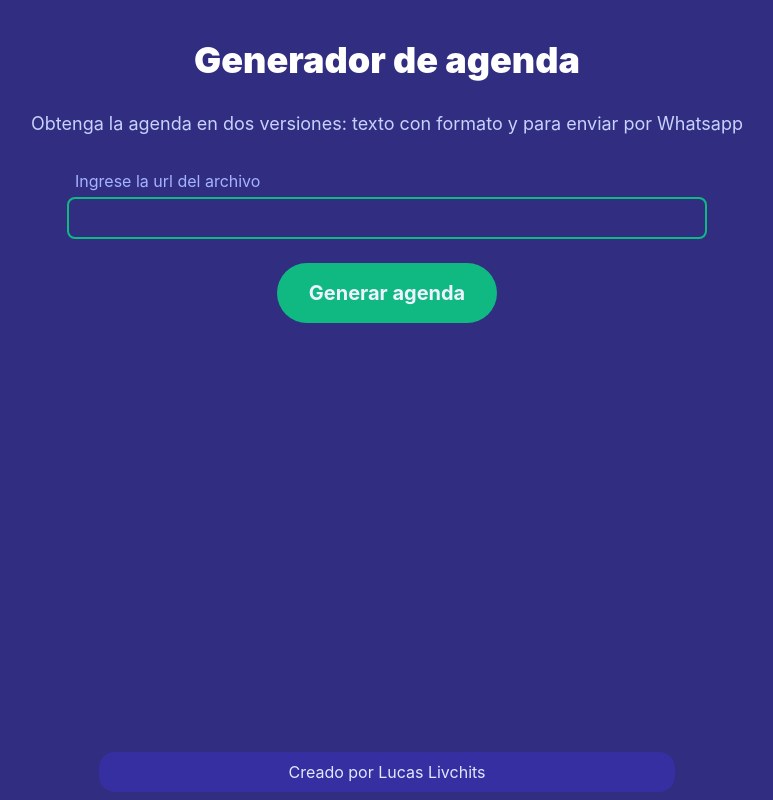
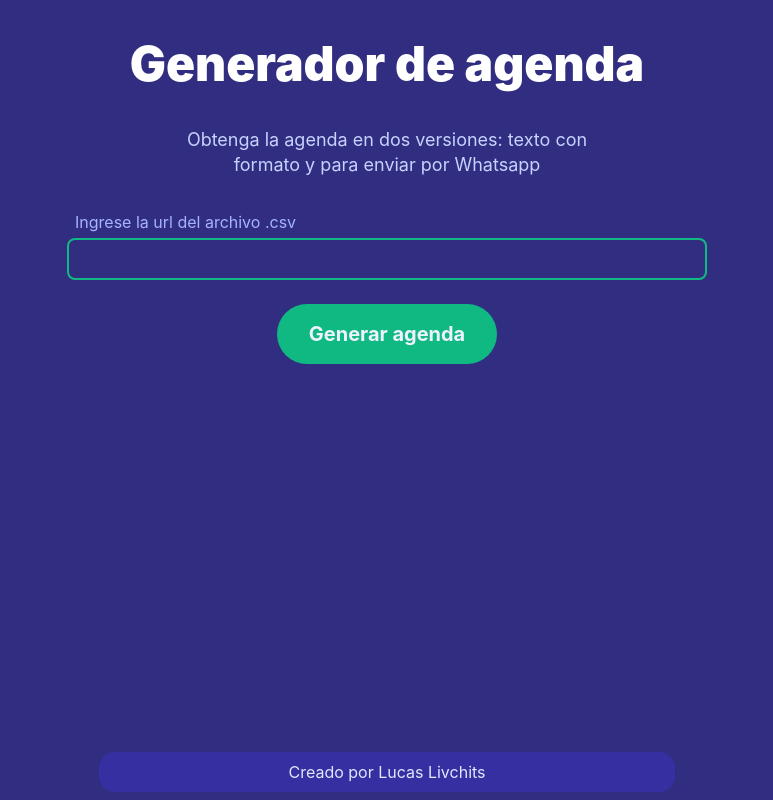
Before and after one commit to livchits/agenda-generator, a React (Vite) app: page / in a window 1280 px wide. Shown: the whole page, without its empty margins (253-1026 px from the left). Built offline with nearby package versions, Linux system fonts and the light colour scheme.

Commit message:
Add styles for largers screens

```diff
--- a/src/App.jsx
+++ b/src/App.jsx
@@ -9,10 +9,10 @@ function App() {
     <Container>
       <main>
         <section className='px-2 text-center'>
-          <h1 className='py-8 mt-2 text-4xl font-black text-white'>
+          <h1 className='py-8 my-2 text-4xl sm:text-5xl font-black text-white'>
             Generador de agenda
           </h1>
-          <p className='text-lg leading-snug text-indigo-200'>
+          <p className='mx-auto max-w-md text-lg leading-snug text-indigo-200'>
             Obtenga la agenda en dos versiones: texto con formato y para enviar por
             Whatsapp
           </p>
--- a/src/components/Form.jsx
+++ b/src/components/Form.jsx
@@ -5,7 +5,7 @@ function Form() {
     <form className='my-8 text-center'>
       <div className='mx-auto w-5/6 text-left'>
         <label className='ml-2 text-indigo-300 ' htmlFor='csv-url'>
-          Ingrese la url del archivo
+          Ingrese la url del archivo .csv
         </label>
         <input
           className='p-1.5 mt-1 w-full leading-relaxed text-indigo-200 bg-indigo-900 rounded-lg border-2 border-emerald-500 focus:border-transparent focus:ring-2 focus:ring-emerald-600 focus:ring-offset-1 focus:ring-offset-transparent focus:outline-none'
```
